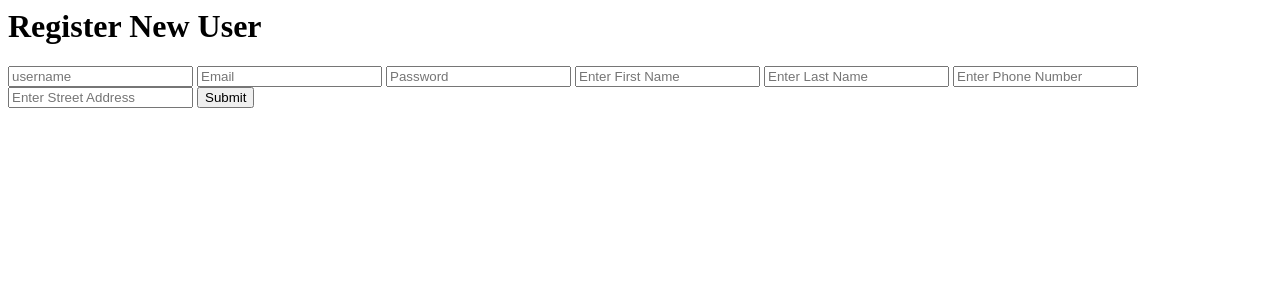
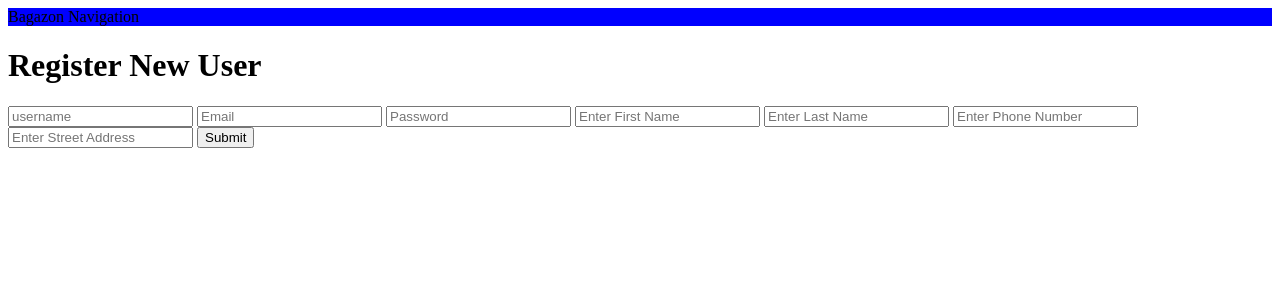
Before and after one commit to PythonPonies/bangazon-storefront, a Django app: page /register/ in a window 1280 px wide. Shown: the top 300 px of the page. Run offline with Django 3.2, Linux system fonts and the light colour scheme.

Commit message:
css connected

```diff
--- /dev/null
+++ b/bangazon_site/bangazon_storefront/static/bangazon_storefront/main.css
@@ -0,0 +1,3 @@
+.navigation {
+    background-color: blue;
+}
--- a/bangazon_site/bangazon_storefront/templates/bangazon_storefront/customer_view.html
+++ b/bangazon_site/bangazon_storefront/templates/bangazon_storefront/customer_view.html
@@ -0,0 +1 @@
+{% extends 'bangazon_storefront/index.html' %}
--- a/bangazon_site/bangazon_storefront/templates/bangazon_storefront/index.html
+++ b/bangazon_site/bangazon_storefront/templates/bangazon_storefront/index.html
@@ -4,9 +4,10 @@
   <head>
     <meta charset="utf-8">
     <title>Bangazon Site</title>
-    {# <link rel="stylesheet" href="{% static 'main.css' %}"> #}
+    <link rel="stylesheet" type="text/css" href="{% static 'bangazon_storefront/main.css' %}" />
   </head>
   <body>
+  <div class="navigation">Bagazon Navigation</div>
     {% block content %}
     {% endblock %}
 
--- a/bangazon_site/bangazon_storefront/templates/bangazon_storefront/login.html
+++ b/bangazon_site/bangazon_storefront/templates/bangazon_storefront/login.html
@@ -1,3 +1,5 @@
+{% extends 'bangazon_storefront/index.html' %}
+
 {% block content %}
   <h1>Login Existing User</h1>
   <form class="" action="{% url 'bangazon_storefront:login_customer' %}" method="post">
--- a/bangazon_site/bangazon_storefront/templates/bangazon_storefront/logout.html
+++ b/bangazon_site/bangazon_storefront/templates/bangazon_storefront/logout.html
@@ -0,0 +1 @@
+{% extends 'bangazon_storefront/index.html' %}
--- a/bangazon_site/bangazon_storefront/templates/bangazon_storefront/payment.html
+++ b/bangazon_site/bangazon_storefront/templates/bangazon_storefront/payment.html
@@ -0,0 +1 @@
+{% extends 'bangazon_storefront/index.html' %}
--- a/bangazon_site/bangazon_storefront/templates/bangazon_storefront/register.html
+++ b/bangazon_site/bangazon_storefront/templates/bangazon_storefront/register.html
@@ -1,3 +1,5 @@
+{% extends 'bangazon_storefront/index.html' %}
+
 {% block content %}
   <h1>Register New User</h1>
   <form class="" action="{% url 'bangazon_storefront:register_customer' %}" method="post">
```
